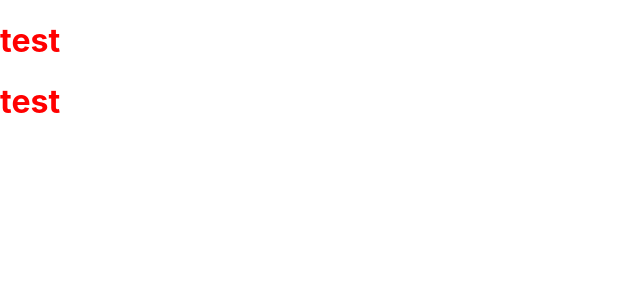
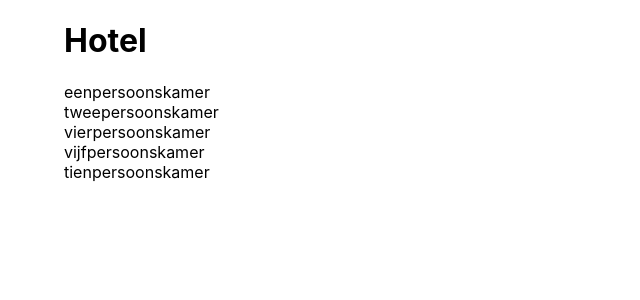
Before and after one commit to seppes/eindOpdracht, a React (Create React App) app: page / in a window 1280 px wide. Shown: the top 300 px of the page, without its empty margins (0-640 px from the left). Built offline with nearby package versions, Linux system fonts and the light colour scheme.

Commit message:
eerste data

```diff
--- a/src/App.css
+++ b/src/App.css
@@ -1,3 +1,7 @@
 h1{
-  color: red;
+  font-weight: bold;
 }
+
+body{
+  margin-left: 5%;
+}
--- a/src/App.js
+++ b/src/App.js
@@ -1,12 +1,22 @@
 import React from 'react';
 import './App.css';
+
+function Kamers (props){
+    const {kamers} = props;
+    return <div>{kamers}</div>
+}
+
 
 function App() {
     return (
         <div id="root">
             <div>
-                <h1>test</h1>
-                <h1>test</h1>
+                <h1>Hotel</h1>
+                <Kamers kamers= "eenpersoonskamer"/>
+                <Kamers kamers= "tweepersoonskamer"/>
+                <Kamers kamers= "vierpersoonskamer"/>
+                <Kamers kamers= "vijfpersoonskamer"/>
+                <Kamers kamers= "tienpersoonskamer"/>
             </div>
         </div>
     );
```
